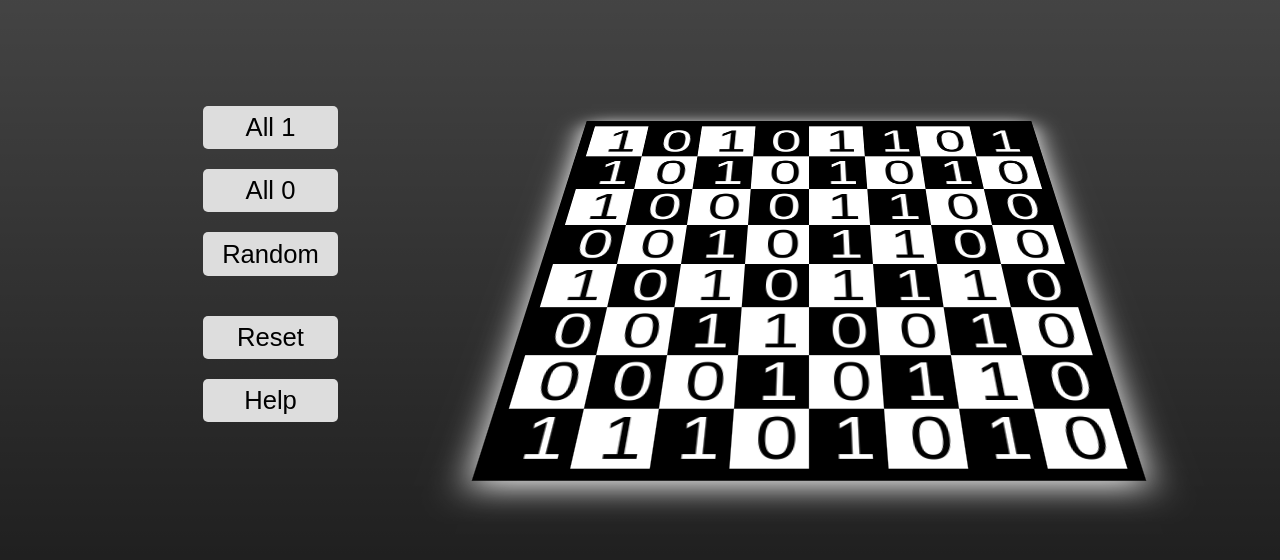
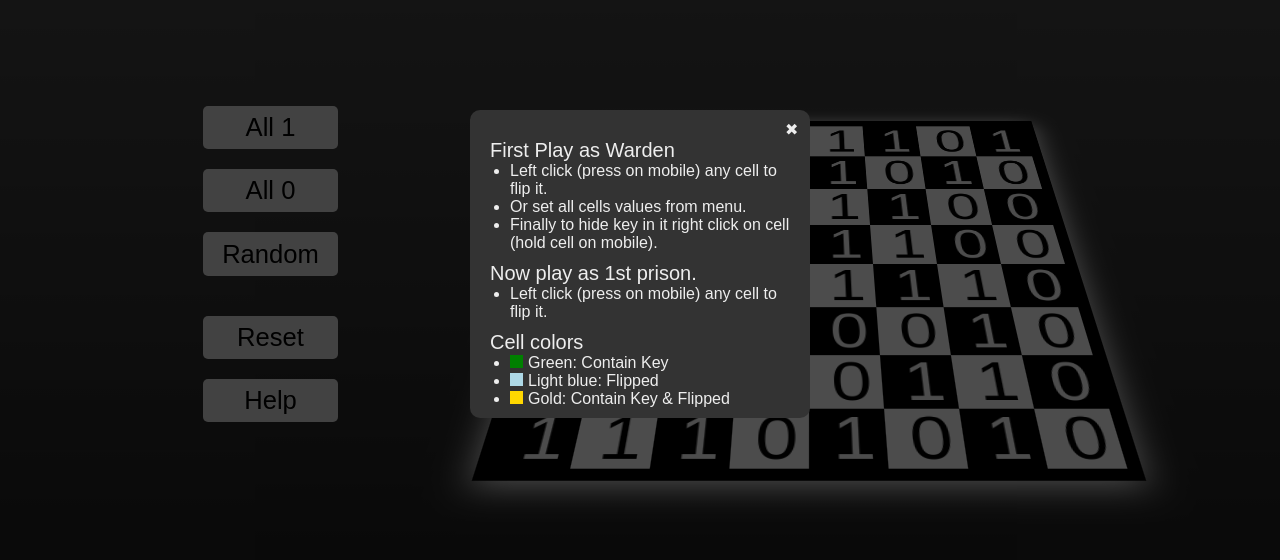
Before and after one commit to PseudoDevelopers/chess-puzzle-helper, a plain HTML site: page index.html in a window 1280 px wide. Shown: the part 136-696 px from the top of the page. Drawn offline with Linux system fonts and the light colour scheme.

Commit message:
help added

```diff
--- a/index.html
+++ b/index.html
@@ -9,6 +9,7 @@
     <link rel="stylesheet" href="styles/index.css">
     <link rel="stylesheet" href="styles/menu.css">
     <link rel="stylesheet" href="styles/chess.css">
+    <link rel="stylesheet" href="styles/help.css">
 </head>
 
 <body>
@@ -19,7 +20,7 @@
             <button id="set-random-btn" onclick="setRandom()">Random</button>
 
             <button id="reset-btn" onclick="location.reload()">Reset</button>
-            <button id="help-btn" onclick="location.reload()">Help</button>
+            <button id="help-btn" onclick="toggleHelp()">Help</button>
         </div>
 
         <div id="chess">
@@ -27,9 +28,30 @@
         </div>
     </div>
 
-    <!-- <div id="msj">
-        <p>Left click on cell to flip value. Right click to hide key in it.</p>
-    </div> -->
+    <div id="help" class="show">
+        <div id="help-body">
+            <span id="close-help" onclick="closeHelp()">&#10006;</span>
+
+            <p>First Play as Warden</p>
+            <ul>
+                <li>Left click (press on mobile) any cell to flip it.</li>
+                <li>Or set all cells values from menu.</li>
+                <li>Finally to hide key in it right click on cell (hold cell on mobile).</li>
+            </ul>
+
+            <p>Now play as 1st prison.</p>
+            <ul>
+                <li>Left click (press on mobile) any cell to flip it.</li>
+            </ul>
+
+            <p>Cell colors</p>
+            <ul>
+                <li id="green-box">Green: Contain Key</li>
+                <li id="lightblue-box">Light blue: Flipped</li>
+                <li id="gold-box">Gold: Contain Key & Flipped</li>
+            </ul>
+        </div>
+    </div>
 
     <script>
         const CHESS_BODY = document.getElementById('chess-body')
@@ -52,6 +74,14 @@
     <script>
         setRandom()
     </script>
+
+    <!-- Toggle Help -->
+    <script>
+        const HELP_ELEM = document.getElementById('help')
+
+        function toggleHelp()/**/ { HELP_ELEM.classList.toggle('show') }
+        function closeHelp()/***/ { HELP_ELEM.classList.remove('show') }
+    </script>
 </body>
 
 </html>
--- /dev/null
+++ b/styles/help.css
@@ -0,0 +1,57 @@
+#help {
+    display: none;
+    justify-content: center;
+    align-items: center;
+
+    position: absolute;
+    top: 0;
+    left: 0;
+    width: 100vw;
+    height: 100vh;
+
+    background: rgba(0, 0, 0, 0.7);
+    color: #EEEEEE;
+    overflow: hidden;
+}
+#help.show { display: flex; }
+
+#help-body {
+    width: 0;
+    height: 0;
+    max-width: 300px;
+    padding: 10px 20px;
+
+    border-radius: 10px;
+    background: #333333;
+    transition: 200ms;
+}
+#help.show #help-body {
+    width: initial;
+    height: initial;
+}
+
+#help p { font-size: 20px; }
+/* Space between paragraphs */
+#help p:not(:first-of-type) { margin-top: 10px; }
+
+#help ul { margin-left: 20px; }
+
+
+/* close help */
+#close-help {
+    margin-left: calc(100% - 5px);
+    cursor: pointer;
+}
+
+
+/* Cell Colors */
+#help li[id*="box"]::before {
+    display: inline-block;
+    content: '';
+    width: 13px;
+    height: 13px;
+    margin-right: 5px;
+}
+#green-box::before { background: green; }
+#lightblue-box::before { background: lightblue; }
+#gold-box::before { background: gold; }
--- a/styles/index.css
+++ b/styles/index.css
@@ -25,20 +25,3 @@ body {
         justify-content: space-evenly;
     }
 }
-
-#msj {
-    display: flex;
-    justify-content: center;
-}
-#msj p {
-    display: inline;
-
-    padding: 3px 5px;
-
-    color: black;
-    background: white;
-    font-size: 20px;
-
-    border-top-left-radius: 3px;
-    border-top-right-radius: 3px;
-}
```
